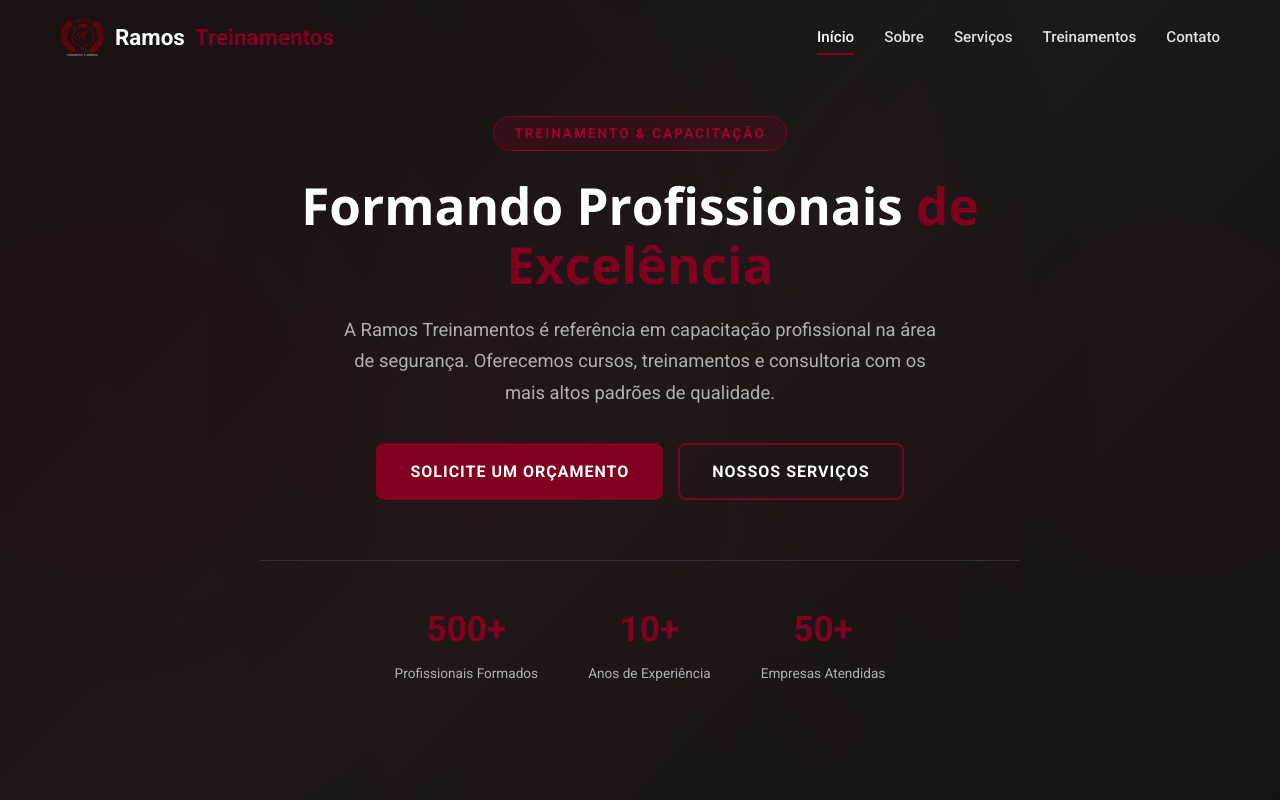
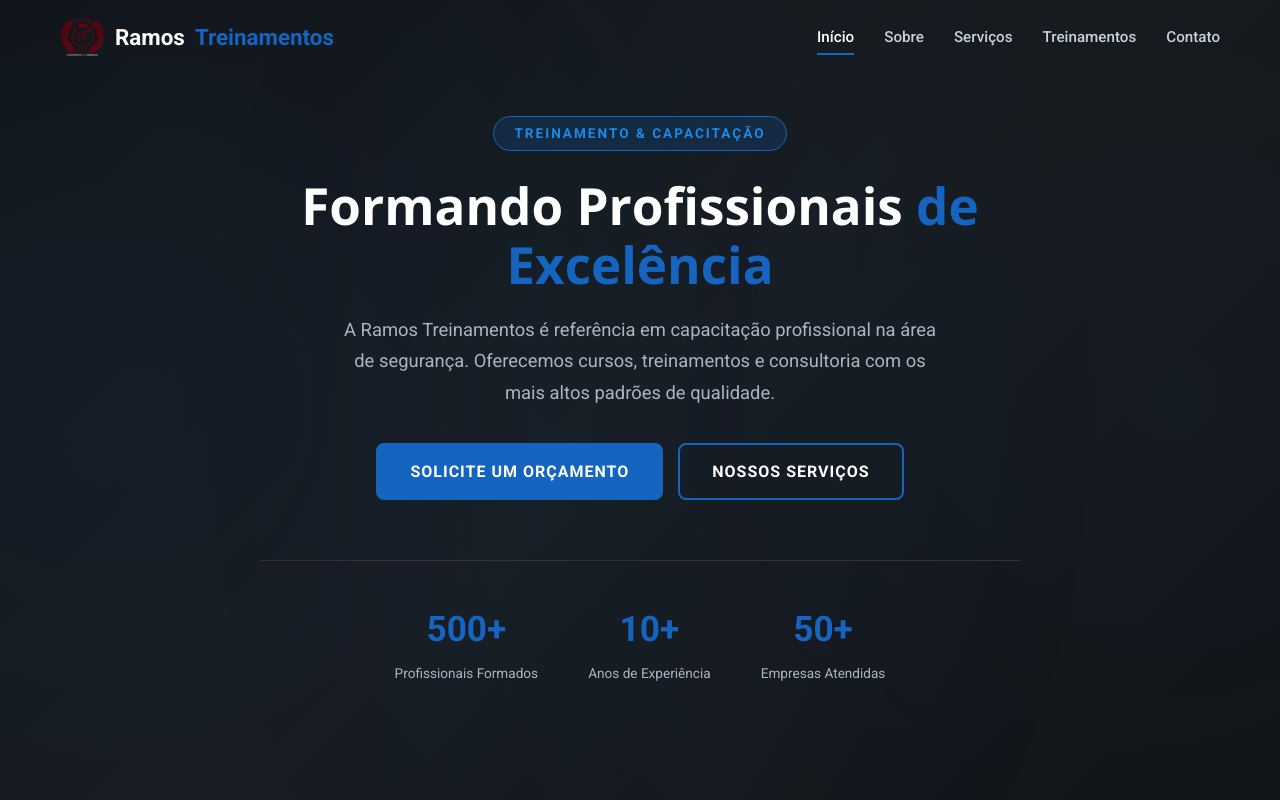
Before and after one commit to viGaldinos/grupo-ramos-site, a React (Vite) app: page / in a window 1280 px wide. Shown: the top 800 px of the page. Built offline with nearby package versions, Linux system fonts and the light colour scheme; the HTML template or start-up script is replaced by a standard one.

Commit message:
feat: replace red/wine color palette with blue and silver tones

```diff
--- a/src/components/ContactForm.module.css
+++ b/src/components/ContactForm.module.css
@@ -30,7 +30,7 @@
 .inputGroup input:focus,
 .inputGroup textarea:focus {
   border-color: var(--color-wine);
-  box-shadow: 0 0 0 3px rgba(128, 0, 32, 0.15);
+  box-shadow: 0 0 0 3px rgba(21, 101, 192, 0.15);
 }
 
 .inputGroup textarea {
--- a/src/components/Hero.module.css
+++ b/src/components/Hero.module.css
@@ -24,7 +24,7 @@
   left: -50%;
   width: 200%;
   height: 200%;
-  background: radial-gradient(circle at 30% 50%, rgba(128, 0, 32, 0.15) 0%, transparent 50%);
+  background: radial-gradient(circle at 30% 50%, rgba(21, 101, 192, 0.15) 0%, transparent 50%);
   animation: pulse 8s ease-in-out infinite;
 }
 
@@ -35,7 +35,7 @@
   right: -50%;
   width: 200%;
   height: 200%;
-  background: radial-gradient(circle at 70% 50%, rgba(128, 0, 32, 0.1) 0%, transparent 50%);
+  background: radial-gradient(circle at 70% 50%, rgba(21, 101, 192, 0.1) 0%, transparent 50%);
   animation: pulse 8s ease-in-out infinite reverse;
 }
 
@@ -54,7 +54,7 @@
 
 .heroTag {
   display: inline-block;
-  background: rgba(128, 0, 32, 0.2);
+  background: rgba(21, 101, 192, 0.2);
   border: 1px solid var(--color-wine);
   color: var(--color-wine-light);
   padding: 6px 20px;
--- a/src/components/ServiceCard.module.css
+++ b/src/components/ServiceCard.module.css
@@ -35,7 +35,7 @@
   width: 70px;
   height: 70px;
   border-radius: 50%;
-  background: rgba(128, 0, 32, 0.15);
+  background: rgba(21, 101, 192, 0.15);
   display: flex;
   align-items: center;
   justify-content: center;
--- a/src/index.css
+++ b/src/index.css
@@ -11,12 +11,12 @@
   --color-bg: #121212;
   --color-bg-light: #1a1a1a;
   --color-bg-card: #1e1e1e;
-  --color-wine: #800020;
-  --color-wine-dark: #5c0017;
-  --color-wine-light: #a3002a;
+  --color-wine: #1565C0;
+  --color-wine-dark: #0D47A1;
+  --color-wine-light: #1E88E5;
   --color-white: #ffffff;
-  --color-gray: #b0b0b0;
-  --color-gray-light: #e0e0e0;
+  --color-gray: #AAB4C4;
+  --color-gray-light: #C8D2DC;
   --color-gray-dark: #333333;
 
   --font-primary: 'Roboto', 'Open Sans', sans-serif;
@@ -24,7 +24,7 @@
 
   --transition: all 0.3s ease;
   --shadow: 0 4px 20px rgba(0, 0, 0, 0.3);
-  --shadow-hover: 0 8px 30px rgba(128, 0, 32, 0.2);
+  --shadow-hover: 0 8px 30px rgba(21, 101, 192, 0.3);
   --radius: 8px;
 }
 
--- a/src/pages/Contato.module.css
+++ b/src/pages/Contato.module.css
@@ -52,7 +52,7 @@
   height: 50px;
   min-width: 50px;
   border-radius: 50%;
-  background: rgba(128, 0, 32, 0.15);
+  background: rgba(21, 101, 192, 0.15);
   display: flex;
   align-items: center;
   justify-content: center;
--- a/src/pages/Sobre.module.css
+++ b/src/pages/Sobre.module.css
@@ -80,7 +80,7 @@
   width: 60px;
   height: 60px;
   border-radius: 50%;
-  background: rgba(128, 0, 32, 0.15);
+  background: rgba(21, 101, 192, 0.15);
   display: flex;
   align-items: center;
   justify-content: center;
```
